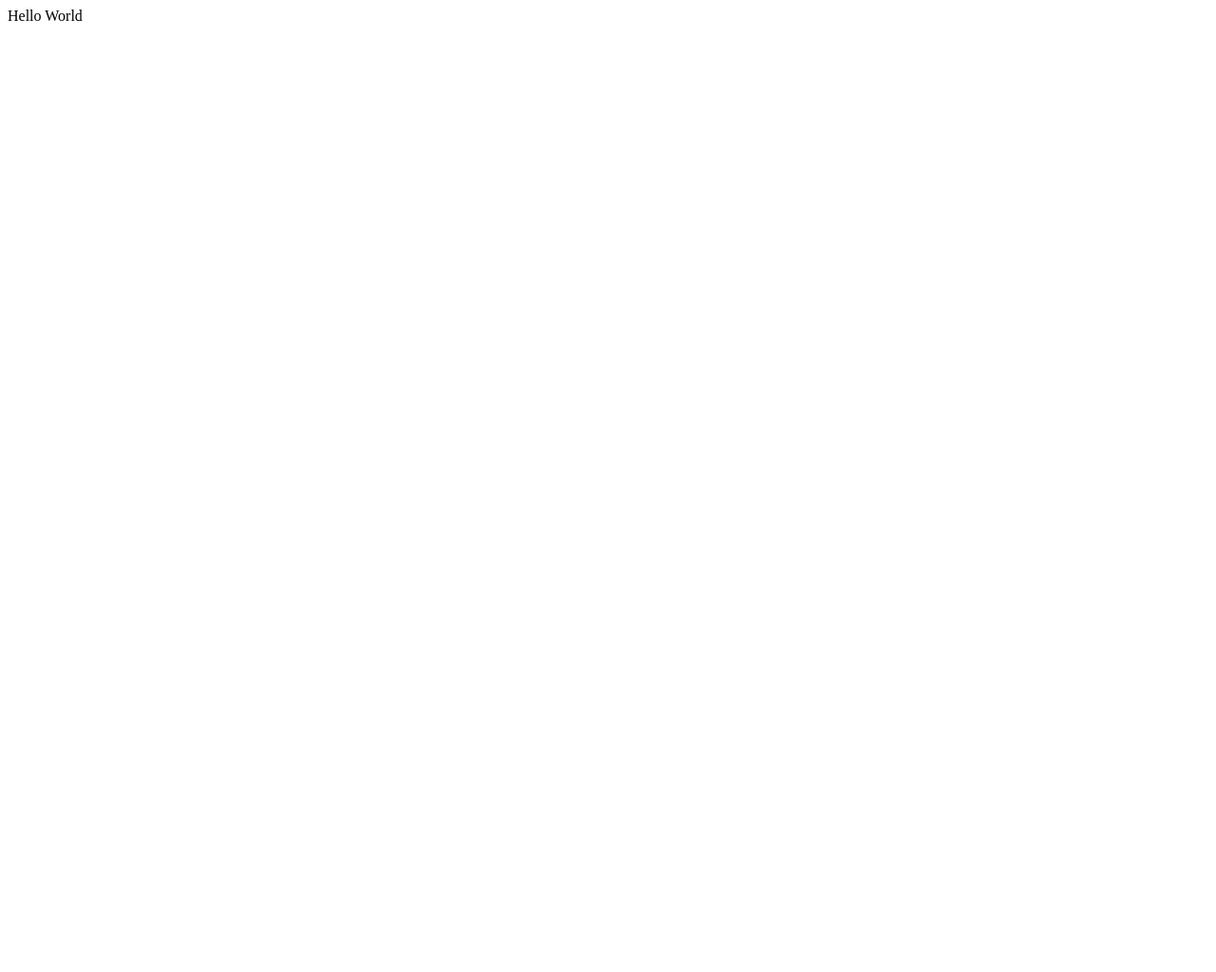
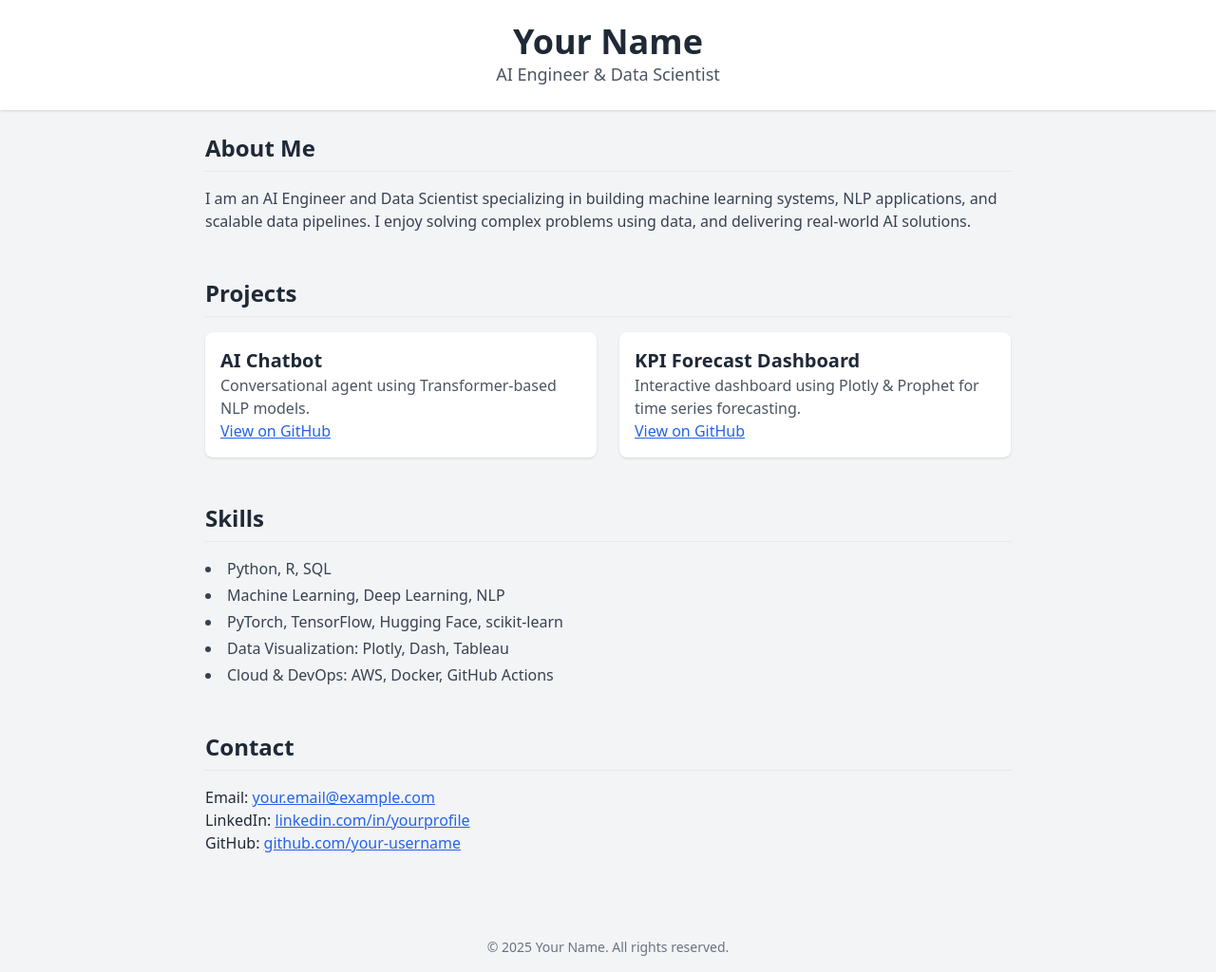
Before and after one commit to danialazmie/danialazmie.github.io, a plain HTML site: page index.html in a window 1280 px wide. Shown: the whole page at 95% size. Before the commit the page ends 800 px from the top, so only its background shows below. Drawn offline with nearby package versions, Linux system fonts and the light colour scheme.

Commit message:
add first draft

```diff
--- a/index.html
+++ b/index.html
@@ -1 +1,69 @@
-Hello World
+<!DOCTYPE html>
+<html lang="en">
+  <head>
+    <meta charset="UTF-8" />
+    <meta name="viewport" content="width=device-width, initial-scale=1.0" />
+    <title>Your Name | AI Engineer Portfolio</title>
+    <script src="https://cdn.tailwindcss.com"></script>
+  </head>
+  <body class="bg-gray-100 text-gray-800 font-sans">
+
+    <header class="bg-white shadow p-6 text-center">
+      <h1 class="text-4xl font-bold">Your Name</h1>
+      <p class="text-lg text-gray-600">AI Engineer & Data Scientist</p>
+    </header>
+
+    <main class="max-w-4xl mx-auto p-6 space-y-12">
+
+      <!-- About -->
+      <section id="about">
+        <h2 class="text-2xl font-semibold border-b pb-2 mb-4">About Me</h2>
+        <p class="text-gray-700">
+          I am an AI Engineer and Data Scientist specializing in building machine learning systems, NLP applications, and scalable data pipelines. I enjoy solving complex problems using data, and delivering real-world AI solutions.
+        </p>
+      </section>
+
+      <!-- Projects -->
+      <section id="projects">
+        <h2 class="text-2xl font-semibold border-b pb-2 mb-4">Projects</h2>
+        <div class="grid gap-6 md:grid-cols-2">
+          <div class="bg-white shadow p-4 rounded-lg">
+            <h3 class="text-xl font-bold">AI Chatbot</h3>
+            <p class="text-gray-600">Conversational agent using Transformer-based NLP models.</p>
+            <a href="https://github.com/your-username/ai-chatbot" class="text-blue-600 underline">View on GitHub</a>
+          </div>
+          <div class="bg-white shadow p-4 rounded-lg">
+            <h3 class="text-xl font-bold">KPI Forecast Dashboard</h3>
+            <p class="text-gray-600">Interactive dashboard using Plotly & Prophet for time series forecasting.</p>
+            <a href="https://github.com/your-username/kpi-dashboard" class="text-blue-600 underline">View on GitHub</a>
+          </div>
+        </div>
+      </section>
+
+      <!-- Skills -->
+      <section id="skills">
+        <h2 class="text-2xl font-semibold border-b pb-2 mb-4">Skills</h2>
+        <ul class="list-disc list-inside space-y-1 text-gray-700">
+          <li>Python, R, SQL</li>
+          <li>Machine Learning, Deep Learning, NLP</li>
+          <li>PyTorch, TensorFlow, Hugging Face, scikit-learn</li>
+          <li>Data Visualization: Plotly, Dash, Tableau</li>
+          <li>Cloud & DevOps: AWS, Docker, GitHub Actions</li>
+        </ul>
+      </section>
+
+      <!-- Contact -->
+      <section id="contact">
+        <h2 class="text-2xl font-semibold border-b pb-2 mb-4">Contact</h2>
+        <p>Email: <a href="mailto:your.email@example.com" class="text-blue-600 underline">your.email@example.com</a></p>
+        <p>LinkedIn: <a href="https://linkedin.com/in/yourprofile" class="text-blue-600 underline">linkedin.com/in/yourprofile</a></p>
+        <p>GitHub: <a href="https://github.com/your-username" class="text-blue-600 underline">github.com/your-username</a></p>
+      </section>
+    </main>
+
+    <footer class="text-center text-sm text-gray-500 mt-12 p-4">
+      &copy; 2025 Your Name. All rights reserved.
+    </footer>
+
+  </body>
+</html>
```
